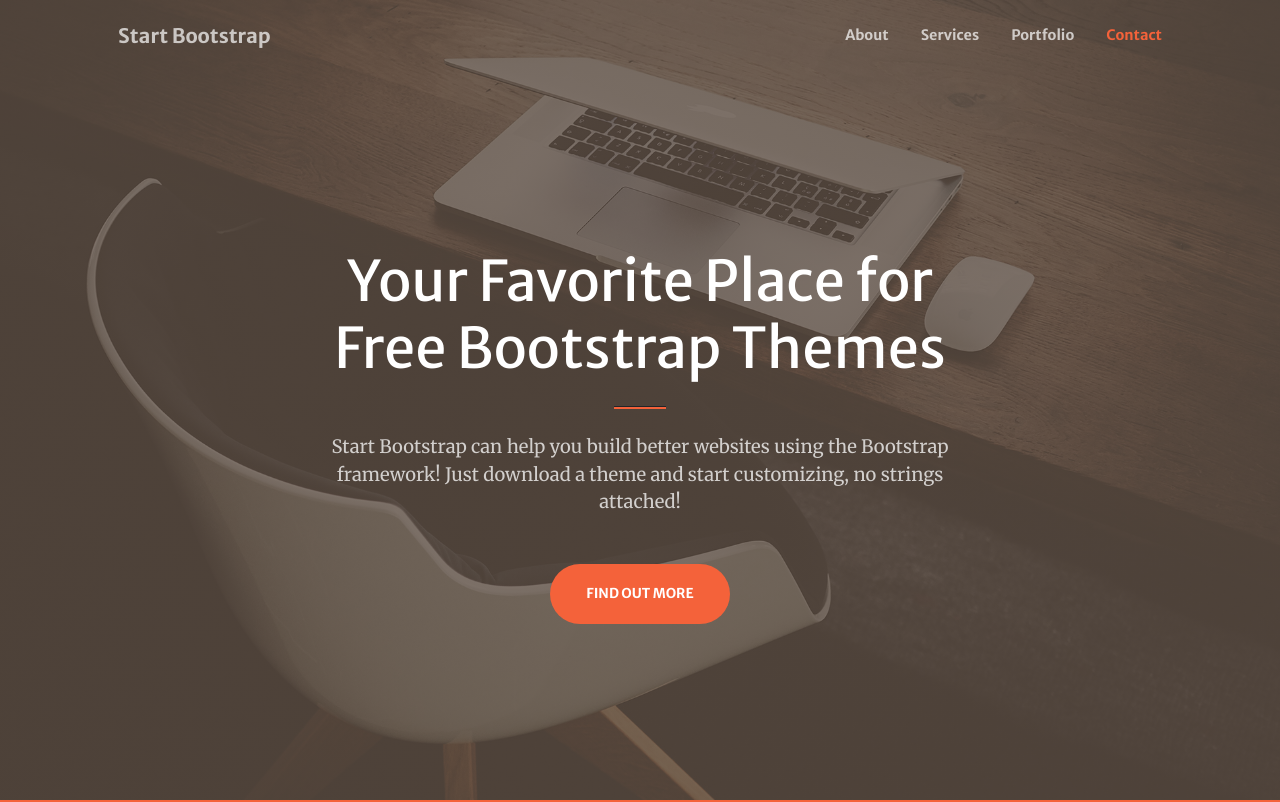
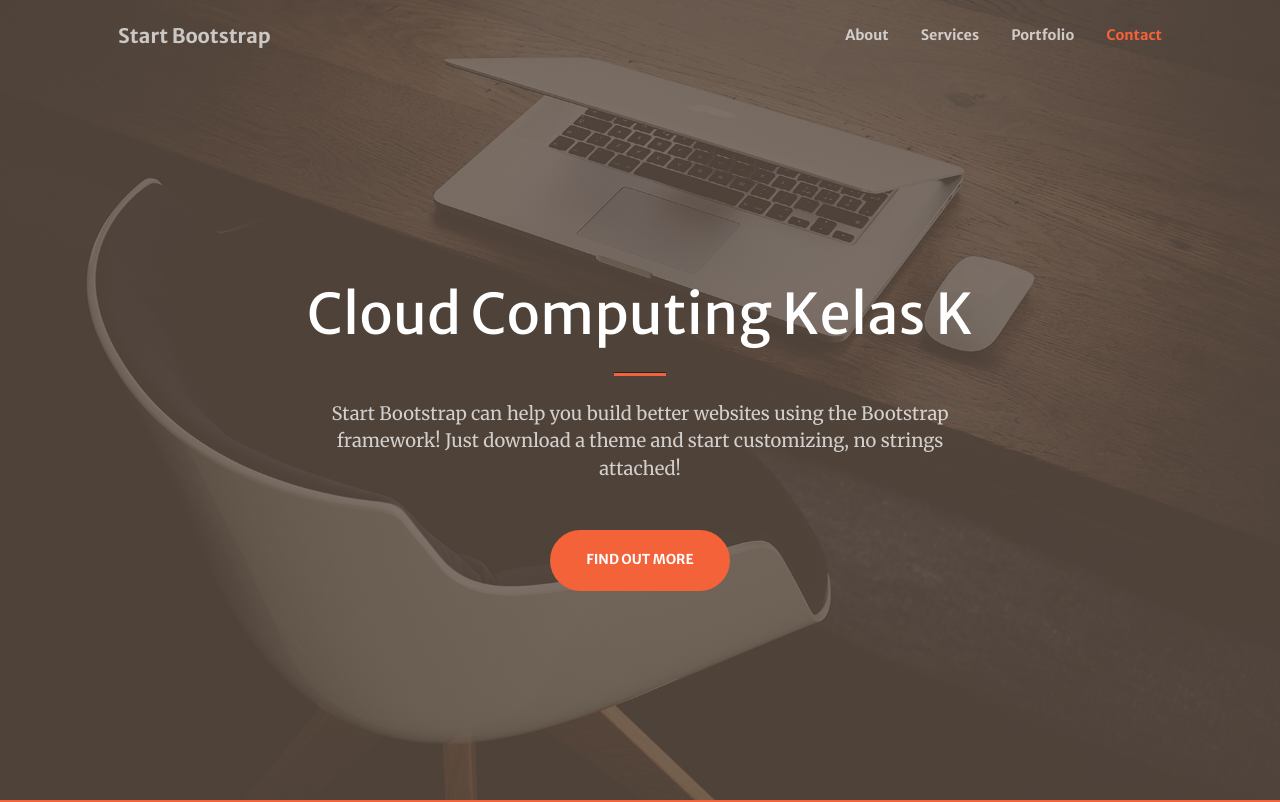
Before and after one commit to WahyuAditya116/wahonesix, a plain HTML site: page index.html in a window 1280 px wide. Shown: the top 802 px of the page. Drawn offline with nearby package versions, Linux system fonts and the light colour scheme; some packages are replaced by stand-ins of ours; a script that the page names is missing.

Commit message:
Update index.html

```diff
--- a/index.html
+++ b/index.html
@@ -39,7 +39,7 @@
             <div class="container px-4 px-lg-5 h-100">
                 <div class="row gx-4 gx-lg-5 h-100 align-items-center justify-content-center text-center">
                     <div class="col-lg-8 align-self-end">
-                        <h1 class="text-white font-weight-bold">Your Favorite Place for Free Bootstrap Themes</h1>
+                        <h1 class="text-white font-weight-bold">Cloud Computing Kelas K</h1>
                         <hr class="divider" />
                     </div>
                     <div class="col-lg-8 align-self-baseline">
```
